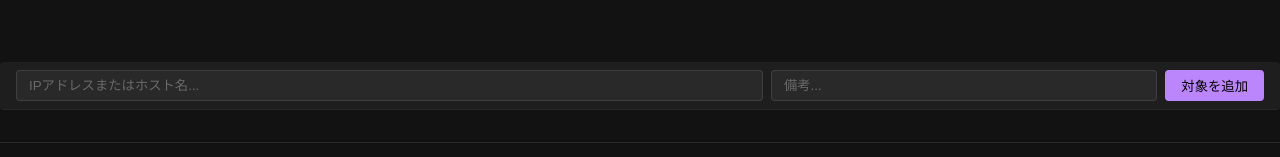
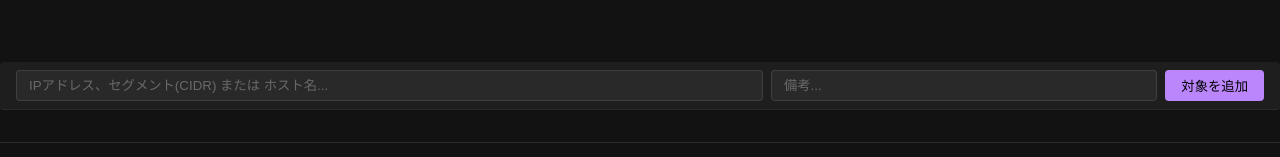
Before and after one commit to kamera25/FxPing, a React (Vite) app: page / in a window 1280 px wide. Both pictures are taken after a click on the element "対象". Shown: the part 572-729 px from the top of the page. Built offline with nearby package versions, Linux system fonts and the light colour scheme.

Commit message:
Pingターゲットの注釈を追記

```diff
--- a/src/components/Tabs/TargetsTab.tsx
+++ b/src/components/Tabs/TargetsTab.tsx
@@ -119,7 +119,7 @@ const TargetsTab: React.FC = () => {
                         <input
                             type="text"
                             className={`${(isInputError || !isHostValid) ? styles.inputError : ''} ${styles.inputHost}`}
-                            placeholder="IPアドレスまたはホスト名..."
+                            placeholder="IPアドレス、セグメント(CIDR) または ホスト名..."
                             value={newTarget}
                             onChange={(e) => setNewTarget(e.target.value)}
                             onKeyDown={(e) => e.key === 'Enter' && addTarget()}
@@ -151,7 +151,7 @@ const TargetsTab: React.FC = () => {
                         </div>
                         <textarea
                             className={`${styles.expingTextarea} ${!isExPingValid ? styles.inputError : ''}`}
-                            placeholder="'監視対象 サーバ群&#10;localhost 自機 1&#10;198.51.100.1 Google_Public_DNS#1"
+                            placeholder="'監視対象 サーバ群&#10;localhost 自機 1&#10;8.8.8.8 Google_Public_DNS#1&#10;203.0.113.0/24 ネットワーク#A"
                             value={exPingText}
                             onChange={(e) => setExPingText(e.target.value)}
                             onDragOver={(e) => e.preventDefault()}
```
